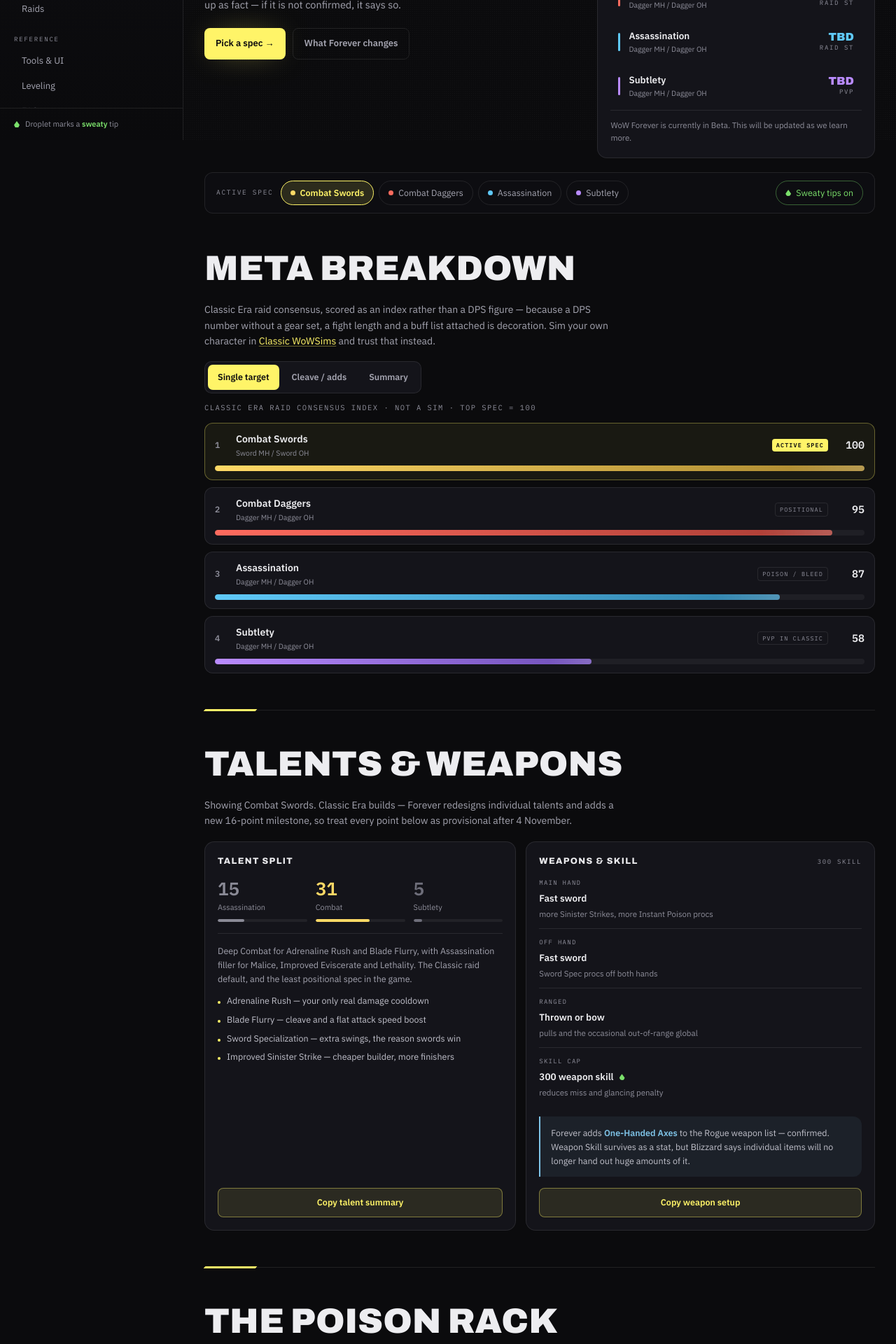
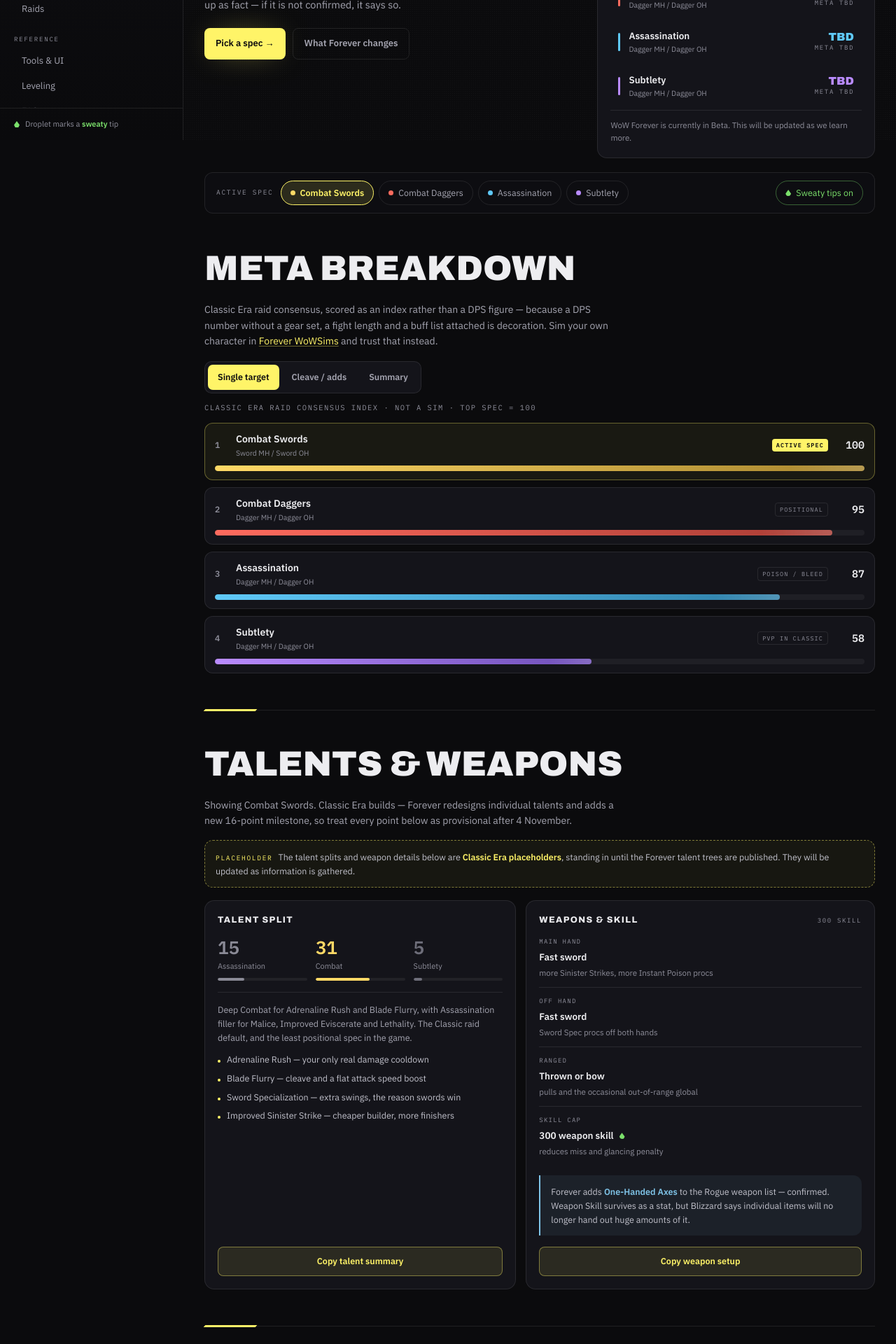
Before and after one commit to ericbtaylorjr/rogueforever, a React (Vite) app: page / in a window 1280 px wide. Shown: the part 600-2520 px from the top of the page at 70% size. Built offline with nearby package versions, Linux system fonts and the light colour scheme.

Commit message:
Bunch more improvements in content and placeholders.

```diff
--- a/src/components/sections/Buffs.tsx
+++ b/src/components/sections/Buffs.tsx
@@ -1,5 +1,7 @@
 import { buffGroups } from '../../content/content';
+import { buffsCopy as copy } from '../../content/copy';
 import { useCompendium } from '../../state/CompendiumProvider';
+import { Callout } from '../ui/Callout';
 import { Droplet } from '../ui/Droplet';
 import { SectionHeading } from '../ui/SectionHeading';
 import { useTooltip } from '../ui/Tooltip';
@@ -12,7 +14,13 @@
     <section id="buffs" aria-label="Buffs and debuffs">
       <SectionHeading id="buffs" />
 
-      <div className="grid gap-[12px] [grid-template-columns:repeat(auto-fit,minmax(min(100%,248px),1fr))]">
+      <Callout tone="accent" dashed label={copy.todoLabel}>
+        {copy.todo.before}
+        <strong className="font-semibold text-accent">{copy.todo.strong}</strong>
+        {copy.todo.after}
+      </Callout>
+
+      <div className="mt-[18px] grid gap-[12px] [grid-template-columns:repeat(auto-fit,minmax(min(100%,248px),1fr))]">
         {buffGroups.map((g) => {
           const items = g.items.filter((i) => sweaty || !i.s);
           return (
--- a/src/components/sections/Consumables.tsx
+++ b/src/components/sections/Consumables.tsx
@@ -2,6 +2,7 @@
 import { consumablesCopy as copy } from '../../content/copy';
 import { dotFor } from '../../content/palette';
 import { useCompendium } from '../../state/CompendiumProvider';
+import { Callout } from '../ui/Callout';
 import { Droplet } from '../ui/Droplet';
 import { FilterPill } from '../ui/Pill';
 import { SectionHeading } from '../ui/SectionHeading';
@@ -24,6 +25,14 @@
         <strong className="font-semibold text-venom">{copy.sweatyNote.strong}</strong>
         {copy.sweatyNote.after}
       </p>
+
+      <div className="mt-[16px]">
+        <Callout tone="accent" dashed label={copy.todoLabel}>
+          {copy.todo.before}
+          <strong className="font-semibold text-accent">{copy.todo.strong}</strong>
+          {copy.todo.after}
+        </Callout>
+      </div>
 
       <div
         role="group"
--- a/src/components/sections/Gear.tsx
+++ b/src/components/sections/Gear.tsx
@@ -1,7 +1,6 @@
 import { gearSlots } from '../../content/content';
 import { gear as copy } from '../../content/copy';
 import { itemForSlot, qualityColor, wowheadUrl } from '../../content/gear';
-import { links } from '../../content/links';
 import type { GearSetId } from '../../content/types';
 import { useCompendium } from '../../state/CompendiumProvider';
 import { Callout } from '../ui/Callout';
@@ -75,14 +74,13 @@
           onChange={(id) => setGearSet(id as GearSetId)}
           label="Gear list"
         />
-        <a
-          href={links.wowsims}
-          target="_blank"
-          rel="noreferrer"
-          className="ml-auto text-[12.5px] font-semibold text-mute transition-colors hover:text-accent"
+        <button
+          type="button"
+          disabled
+          className="ml-auto cursor-not-allowed text-[12.5px] font-semibold text-mute opacity-50"
         >
           {copy.simsLink}
-        </a>
+        </button>
       </div>
 
       <div className="mt-[16px]">
--- a/src/components/sections/Poisons.tsx
+++ b/src/components/sections/Poisons.tsx
@@ -54,11 +54,16 @@
 
       <p className="max-w-[70ch] text-[14px] leading-[1.6] text-mute">{poisonsCopy.intro}</p>
 
-      <div className="mt-[16px]">
+      <div className="mt-[16px] flex flex-col gap-[12px]">
         <Callout tone="sky">
           {poisonsCopy.foreverCallout.before}
           <strong className="font-semibold text-sky">{poisonsCopy.foreverCallout.strong}</strong>
           {poisonsCopy.foreverCallout.after}
+        </Callout>
+        <Callout tone="sky">
+          {poisonsCopy.apCallout.before}
+          <strong className="font-semibold text-sky">{poisonsCopy.apCallout.strong}</strong>
+          {poisonsCopy.apCallout.after}
         </Callout>
       </div>
 
--- a/src/components/sections/Talents.tsx
+++ b/src/components/sections/Talents.tsx
@@ -140,6 +140,14 @@
         {copy.intro.replace('{spec}', specById[spec].name)}
       </p>
 
+      <div className="mt-[16px]">
+        <Callout tone="accent" dashed label={copy.todoLabel}>
+          {copy.todo.before}
+          <strong className="font-semibold text-accent">{copy.todo.strong}</strong>
+          {copy.todo.after}
+        </Callout>
+      </div>
+
       <div className="mt-[18px] grid gap-[14px] stack:grid-cols-[minmax(0,1fr)_minmax(0,1.12fr)]">
         <TalentSplit />
         <WeaponCard />
--- a/src/components/sections/Tools.tsx
+++ b/src/components/sections/Tools.tsx
@@ -17,6 +17,15 @@
             </span>
             <h3 className="t-card-title mt-[8px] text-ink">{t.name}</h3>
             <p className="mt-[10px] flex-1 text-[12.5px] leading-[1.6] text-mute">{t.body}</p>
+            {t.disabled ? (
+              <button
+                type="button"
+                disabled
+                className="mt-[14px] cursor-not-allowed rounded-[8px] border border-line px-[13px] py-[9px] text-center text-[12.5px] font-semibold text-mute opacity-50"
+              >
+                {t.cta}
+              </button>
+            ) : (
               <a
                 href={toolHref[t.name] ?? '#'}
                 target="_blank"
@@ -25,6 +34,7 @@
               >
                 {t.cta}
               </a>
+            )}
           </article>
         ))}
       </div>
--- a/src/content/content.json
+++ b/src/content/content.json
@@ -9,7 +9,7 @@
       "color": "#FFD966",
       "color2": "#A8862E",
       "tier": "TBD",
-      "role": "RAID ST",
+      "role": "Meta TBD",
       "tag": "Classic default"
     },
     {
@@ -19,7 +19,7 @@
       "color": "#FF6B5E",
       "color2": "#A83C34",
       "tier": "TBD",
-      "role": "RAID ST",
+      "role": "Meta TBD",
       "tag": "Positional"
     },
     {
@@ -29,7 +29,7 @@
       "color": "#5FC9F8",
       "color2": "#2E7FA8",
       "tier": "TBD",
-      "role": "RAID ST",
+      "role": "Meta TBD",
       "tag": "Poison / bleed"
     },
     {
@@ -39,7 +39,7 @@
       "color": "#B98BFF",
       "color2": "#6F4FB8",
       "tier": "TBD",
-      "role": "PVP",
+      "role": "Meta TBD",
       "tag": "PvP in Classic"
     }
   ],
@@ -872,36 +872,6 @@
   ],
   "buffGroups": [
     {
-      "label": "World buffs",
-      "note": "Get them, keep them, do not die on trash.",
-      "items": [
-        {
-          "n": "Rallying Cry of the Dragonslayer"
-        },
-        {
-          "n": "Warchief’s Blessing"
-        },
-        {
-          "n": "Songflower Serenade"
-        },
-        {
-          "n": "Spirit of Zandalar"
-        },
-        {
-          "n": "Sayge’s Dark Fortune of Damage"
-        },
-        {
-          "n": "Fengus’ Ferocity"
-        },
-        {
-          "n": "Mol’dar’s Moxie"
-        },
-        {
-          "n": "Slip’kik’s Savvy"
-        }
-      ]
-    },
-    {
       "label": "Raid buffs",
       "note": "Nag your raid leader until these are assigned.",
       "items": [
@@ -1076,28 +1046,12 @@
   ],
   "faqs": [
     {
-      "q": "Swords or daggers?",
-      "a": "Swords in Classic, almost always. Sword Specialization gives you extra swings from both hands, Sinister Strike has no positional requirement, and no boss mechanic can accidentally delete your rotation by turning you around. Daggers have a higher ceiling on a stationary boss you can stay behind, and Backstab hits harder per global, but you pay for it every time the fight moves. If you are new to raiding, pick swords and stop reading guides about it."
-    },
-    {
-      "q": "Do I really need 300 weapon skill?",
-      "a": "Yes. Weapon skill reduces your miss chance against level 63 bosses and softens the glancing blow penalty that eats a large chunk of your white damage. It is one of the highest-value things on a piece of gear for a melee DPS in Classic. Forever keeps weapon skill as a stat but says individual items will no longer grant excessive amounts of it, so expect to source it from more pieces rather than fewer."
-    },
-    {
-      "q": "Which professions actually matter?",
-      "a": "Engineering, and it is not close. Goblin Sapper Charge is free damage on cooldown, Thorium Grenade is a pocket stun, and the trinkets and explosives all require the profession to use. Everything else is convenience or gold. Blizzard has confirmed professions are being updated for Forever, so this answer has a shelf life."
-    },
-    {
       "q": "Does Spell Power affect poisons?",
       "a": "No. Poisons do not scale with Spell Power in Classic. The only place Spell Power touches a Rogue is Dragonbreath Chili, which is a curiosity for people chasing the last fraction of a percent. What does change in Forever: Blizzard confirmed the unified Hit stat covers every attack including poisons, so your hit rating will feed poison applications in a way it does not today."
     },
     {
       "q": "Does Attack Power affect poisons?",
       "a": "Yes. Instant Poison and Deadly Poison damage both scale with your Attack Power — confirmed by a dev on the Rogue Classic Discord. It is not a huge chunk of the total, but it is real, and it is one more reason a Rogue stacking Attack Power sees it show up everywhere on the damage meter, not just in white swings."
-    },
-    {
-      "q": "My raid leader says I have to run Expose Armor?",
-      "a": "They are right, and one Rogue should own it. A fully talented 5-point Expose Armor reduces more armor than five stacks of Sunder Armor, and it does it with one Rogue global instead of five Warrior ones. The catch is that Expose and Sunder do not stack, so the raid commits to one or the other — and if they picked you, track the debuff like it is your job, because it is."
     },
     {
       "q": "What has Blizzard actually confirmed for Rogues in Forever?",
@@ -1117,22 +1071,17 @@
       "kicker": "Start here",
       "name": "Learn to sim",
       "color": "#FFF468",
-      "body": "Classic WoWSims answers your gear questions better than any guide can, including this one. It is genuinely not complicated, and it takes an afternoon to learn once and then never wonder again.",
-      "cta": "Open WoWSims"
+      "body": "Forever WoWSims answers your gear questions better than any guide can, including this one. It is genuinely not complicated, and it takes an afternoon to learn once and then never wonder again.",
+      "cta": "Available Soon",
+      "disabled": true
     },
     {
-      "kicker": "WeakAuras",
-      "name": "Comfy Rogue UI",
+      "kicker": "Addons",
+      "name": "Comfy's UI",
       "color": "#B98BFF",
-      "body": "A full Rogue WeakAura suite. Shows only what you need to hold a rotation together — Slice and Dice, combo points, energy, cooldowns — with icons conditional on your talents. Every spec supported.",
-      "cta": "View on Wago"
-    },
-    {
-      "kicker": "Archive",
-      "name": "Macros & auras",
-      "color": "#5FC9F8",
-      "body": "Every macro and WeakAura from the archive. Weapon swaps, trinket stacking, interrupt announces — the unglamorous stuff that makes a clean rotation possible.",
-      "cta": "Browse the archive"
+      "body": "The complete UI addon package The Comfy Wizard actually plays with — heavily centered around Ellesmere UI, plus a handful of QoL addons, bundled into one drop-in setup.",
+      "cta": "Available Soon",
+      "disabled": true
     },
     {
       "kicker": "Community",
--- a/src/content/copy.ts
+++ b/src/content/copy.ts
@@ -59,7 +59,7 @@
   intro: {
     before:
       'Classic Era raid consensus, scored as an index rather than a DPS figure — because a DPS number without a gear set, a fight length and a buff list attached is decoration. Sim your own character in ',
-    link: 'Classic WoWSims',
+    link: 'Forever WoWSims',
     after: ' and trust that instead.',
   },
   cols: { rank: 'RANK', index: 'INDEX · vs top' },
@@ -80,6 +80,13 @@
   /** `{spec}` is replaced with the active spec name. */
   intro:
     'Showing {spec}. Classic Era builds — Forever redesigns individual talents and adds a new 16-point milestone, so treat every point below as provisional after 4 November.',
+  todoLabel: 'PLACEHOLDER',
+  todo: {
+    before: 'The talent splits and weapon details below are ',
+    strong: 'Classic Era placeholders',
+    after:
+      ', standing in until the Forever talent trees are published. They will be updated as information is gathered.',
+  },
   splitTitle: 'Talent split',
   weaponsTitle: 'Weapons & skill',
   skillCap: '300 SKILL',
@@ -99,9 +106,15 @@
     'Applied per weapon, consumed in charges, and the thing that separates a Rogue who prepared from one who turned up. Buy the reagents in bulk and stop apologising for the bank trips.',
   foreverCallout: {
     before: "Forever's unified Hit and Crit explicitly covers ",
-    strong: 'poisons and traps',
+    strong: 'poisons',
     after:
       '. In Classic your poison applications sit outside your melee hit table; in Forever the same hit rating on your gear feeds them. Assassination is the spec most likely to feel that.',
+  },
+  apCallout: {
+    before: 'Poison damage also scales with ',
+    strong: 'Attack Power',
+    after:
+      ' in Forever — a welcome change from Classic. Every spec applying poisons benefits, but Assassination leans on it the most.',
   },
 } as const;
 
@@ -115,20 +128,20 @@
 } as const;
 
 export const gear = {
-  simsLink: 'Open in Classic WoWSims ↗',
-  todoLabel: 'TODO',
+  simsLink: 'Open in Forever WoWSims ↗',
+  todoLabel: 'IN PROGRESS',
   todo: {
     before:
-      'Slot rows are wired and styled, item data is placeholder — drop your list in and every row fills, tooltips included. Worth holding off on a full Forever list: Blizzard has reviewed the loot on ',
-    strong: 'every',
+      'Slot rows are wired and styled, item data is placeholder. The Pre-raid BiS and Best in Slot lists will be built out over time as ',
+    strong: 'information is gathered and WoWSims APLs are solidified',
     after:
-      ' dungeon boss and is deliberately "unsolving" Classic BiS, so a Classic Era list will not survive contact with launch.',
+      '. They will be published once the research is done and there is enough solid data behind them to trust.',
   },
   cols: { slot: 'SLOT', item: 'ITEM', source: 'SOURCE', enchant: 'ENCHANT' },
   empty: 'No item set yet',
   tabs: [
+    { id: 'prebis', label: 'Pre-raid BiS' },
     { id: 'bis', label: 'Best in Slot' },
-    { id: 'prebis', label: 'Pre-raid BiS' },
   ],
 } as const;
 
@@ -136,26 +149,42 @@
   intro: 'The full bag, Classic Era. Hover anything for what it does.',
   sweatyNote: {
     strong: 'Droplets',
-    after: ' are the sweaty ones — real gains, real gold, real effort.',
+    after: ' are the sweaty ones — these are probably not worth it for most players.',
+  },
+  todoLabel: 'PLACEHOLDER',
+  todo: {
+    before: 'This list is ',
+    strong: 'Classic Era data, standing in until Forever consumables are known',
+    after:
+      '. Blizzard has confirmed reagents and effects are being reviewed, so expect additions, removals and rebalances. It will be replaced once the Forever list is available and validated.',
+  },
+} as const;
+
+export const buffsCopy = {
+  todoLabel: 'PLACEHOLDER',
+  todo: {
+    before: 'Buff and debuff values shown here are ',
+    strong: 'Classic Era baselines',
+    after:
+      '. Final balancing and stack/overlap rules for Forever are still TBD, so this list will be updated once they are confirmed and sims have been run against them.',
   },
 } as const;
 
 export const exposeArmor = {
   p1: {
     before:
-      'One Rogue on Expose Armor duty is standard, and it is the single most valuable thing you can do for a physical-heavy raid. It costs ',
-    strong: 'your',
-    after: ' damage. It gives the raid more than you lose, in almost every case.',
+      'Expose Armor and Sunder Armor now land on the exact same number, so the debuff is no longer a default Rogue assignment. It comes down to ',
+    strong: 'raid comp and who executes it more reliably',
+    after: ', not which class happens to own the ability.',
   },
-  p2: 'Expose vs Sunder is a settled argument that people keep re-litigating. A fully talented 5-point Expose Armor beats five stacks of Sunder — and it does it without eating five Warrior globals. The catch is that the two do not stack, so the raid picks one.',
+  p2: 'A fully talented 5-point Expose Armor used to beat five stacks of Sunder outright, which is why it defaulted to the Rogue. In Forever the two are tied — the Rogue talent no longer grants extra armor reduction beyond what Sunder already provides. The debuffs still do not stack, so the raid picks whichever player holds it more consistently, or if performance of one outweighs the other.',
   stats: [
     { val: '2,550', label: 'Expose Armor at 5CP, fully talented', tone: 'accent' },
-    { val: '2,250', label: 'Sunder Armor at 5 stacks', tone: 'mute' },
-    { val: '1,700', label: 'Untalented 5CP Expose — do not bother', tone: 'faint' },
+    { val: '2,550', label: 'Sunder Armor at 5 stacks', tone: 'accent' },
   ],
-  stepsTitle: 'Your job, in order',
+  stepsTitle: 'If it lands on you, the job is the same',
   steps: [
-    'Confirm the assignment before the pull. Expose and Sunder do not stack, so the raid runs one or the other — not both, not "whoever gets there first".',
+    'Confirm the assignment before the pull. Expose and Sunder do not stack, and with both landing at 2,550 the call comes down to comp and consistency, not class.',
     'Build to 5 combo points and land Expose Armor early. Do not open with it at 2CP because the pull felt rushed.',
     "Track the debuff timer on your own frames, not the raid's. Refresh it before it drops, not after somebody types in chat.",
     'Never let it fall during a movement phase. The raid feels it immediately, even when nobody says anything.',
@@ -164,7 +193,7 @@
     before: 'Expose Armor must ',
     strong: 'only',
     after:
-      ' be cast at 5 combo points. A 3CP Expose is a wasted global and a worse debuff, and the raid has to live with it until it expires.',
+      ' be cast at 5 combo points. A 3CP Expose is a wasted global, wasted CP, and a worse debuff.',
   },
 } as const;
 
--- a/src/content/links.ts
+++ b/src/content/links.ts
@@ -7,8 +7,7 @@
  */
 export const links = {
   wowsims: 'https://wowsims.github.io/classic/',
-  weakauras: '#', // TODO: Comfy Rogue UI on Wago
-  macroArchive: '#', // TODO: macro + aura archive
+  weakauras: '#', // TODO: Comfy's UI addon package
   discord: '#', // TODO: Rogue Classic Discord invite
   tip: '#', // TODO: tip / support page
   youtube: '#', // TODO
@@ -26,8 +25,7 @@
 /** Map a tool card's CTA to its destination. Keyed by the tool name in content.json. */
 export const toolHref: Record<string, string> = {
   'Learn to sim': links.wowsims,
-  'Comfy Rogue UI': links.weakauras,
-  'Macros & auras': links.macroArchive,
+  "Comfy's UI": links.weakauras,
   'Rogue Classic Discord': links.discord,
 };
 
--- a/src/content/types.ts
+++ b/src/content/types.ts
@@ -128,6 +128,7 @@
   color: string;
   body: string;
   cta: string;
+  disabled?: boolean;
 }
 
 export interface Macro {
```
Lines whose indentation alone changed are shown as unchanged.
